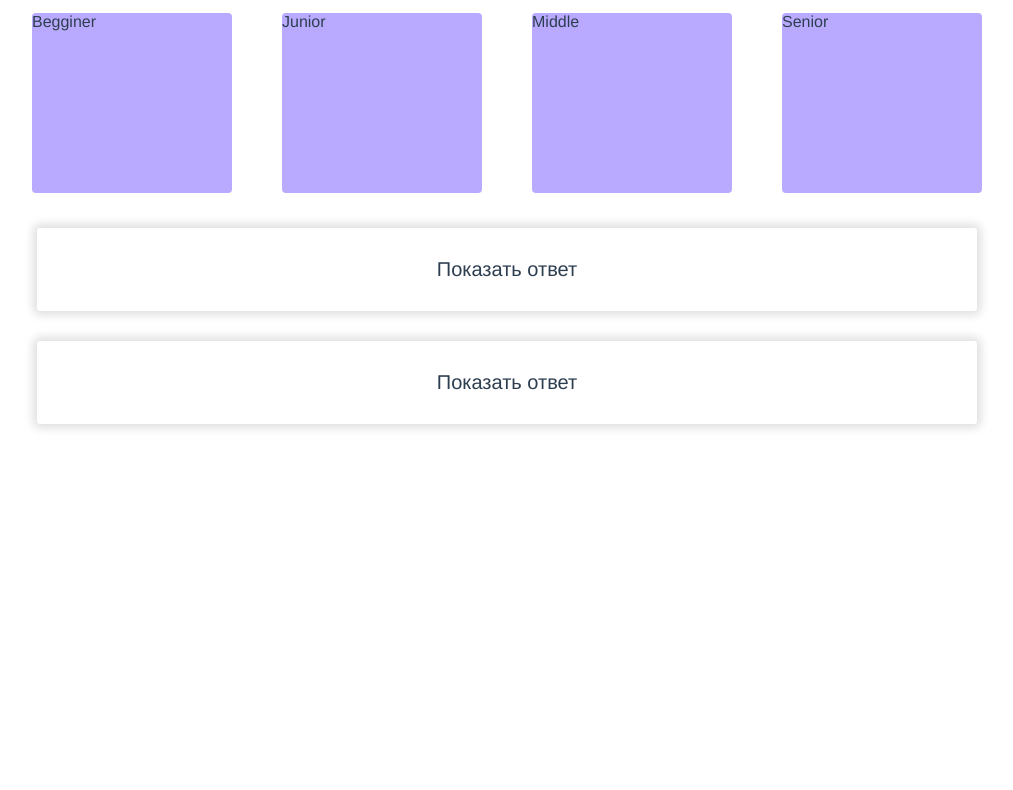
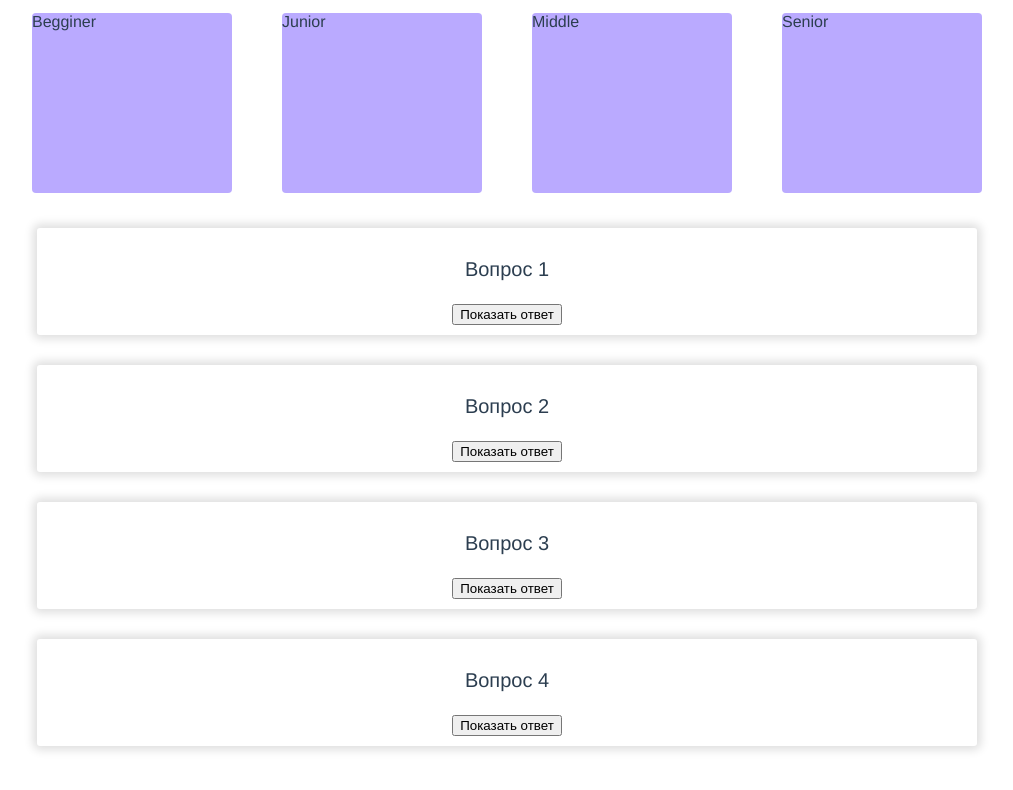
Before and after one commit to gureenkov56/check-u, a Vue app: page / in a window 1280 px wide. Both pictures are taken after a click on the element "Begginer". Shown: the top 790 px of the page, without its empty margins (133-1146 px from the left). Built offline with nearby package versions, Linux system fonts and the light colour scheme.

Commit message:
Показать ответ кнопка - DONE

```diff
--- a/src/App.vue
+++ b/src/App.vue
@@ -1,6 +1,7 @@
 <template>
   <VLevels @setLevel="setLevel"></VLevels>
-  <VAsk v-if='level'></VAsk>
+  <VAsk v-if='level' :level='level'></VAsk>
+  <p v-else>Выберите уровень</p>
 </template>
 
 <script>
--- /dev/null
+++ b/src/components/v-ask-item.vue
@@ -0,0 +1,35 @@
+<template lang="">
+  <div>
+    <p>{{item.question}}</p>
+    <button @click="showAnswer">Показать ответ</button>
+    <p v-if="isShow">{{item.answer}}</p>
+  </div>
+</template>
+
+<script>
+export default {
+  name: 'v-ask-item',
+  data(){
+    return {
+      isShow: this.item.isShowAnswer
+    }
+  },
+  props: {
+    key: {
+      type: Number,
+    },
+    item: {
+      type: Object,
+    }
+  },
+  methods: {
+    showAnswer(){
+      this.isShow = !this.isShow;
+    }
+  }
+}
+</script>
+
+<style lang="">
+
+</style>
--- a/src/components/v-ask.vue
+++ b/src/components/v-ask.vue
@@ -1,14 +1,21 @@
 <template lang="">
-  <div class="question" v-for="(item, name, index) in questionsList" :key='index'>
-    <p>{{item.question}}</p>
-    <p @click="showAnswer(index)">Показать ответ</p>
-    <p v-show='item.isShowAnswer'>{{item.answer}}</p>
-  </div>
+  <VAskItem
+    class="question"
+    v-for="(item, name, index) in questionsList[level]"
+    :key='index'
+    :item = 'item'
+  >
+  </VAskItem>
 </template>
 
 <script>
+import VAskItem from './v-ask-item.vue'
+
 export default {
   name: 'v-ask',
+  components: {
+    VAskItem
+  },
   data(){
     return {
       questionsList: {
@@ -58,11 +65,15 @@ export default {
       }
     }
   },
-
+  props: {
+    level: {
+      type: String
+    }
+  },
   methods: {
     showAnswer(index){
       console.log(index);
-      this.questionsList[index].isShowAnswer = true;
+      this.item.isShowAnswer = true;
     }
   }
 }
```
